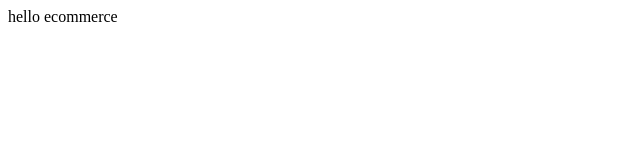
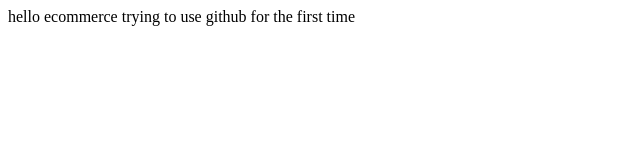
Before and after one commit to Deekshitha0077/ecommerce, a plain HTML site: page index.html in a window 1280 px wide. Shown: the whole page, without its empty margins (0-640 px from the left). Drawn offline with Linux system fonts and the light colour scheme.

Commit message:
added new text

```diff
--- a/index.html
+++ b/index.html
@@ -7,6 +7,6 @@
 </head>
 <body>
     hello ecommerce
-
+    trying to use github for the first time
 </body>
 </html>
```
